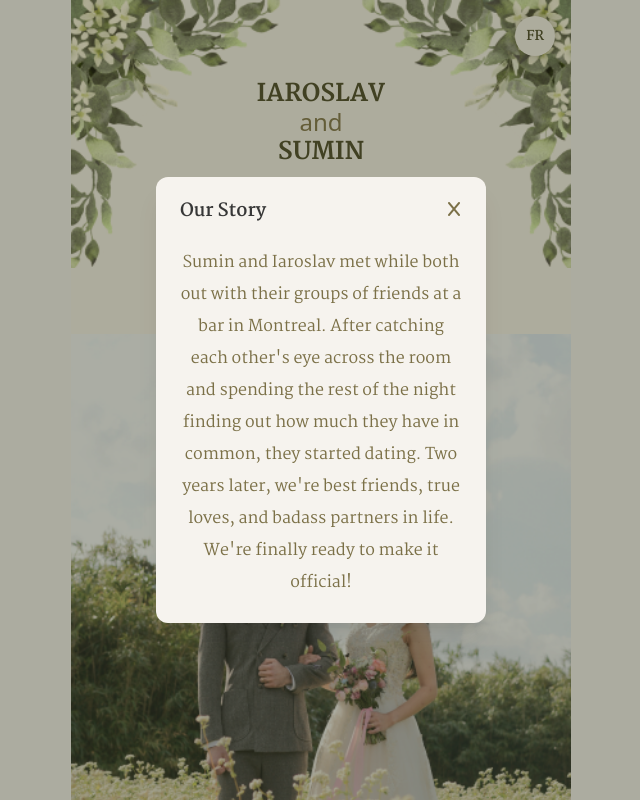
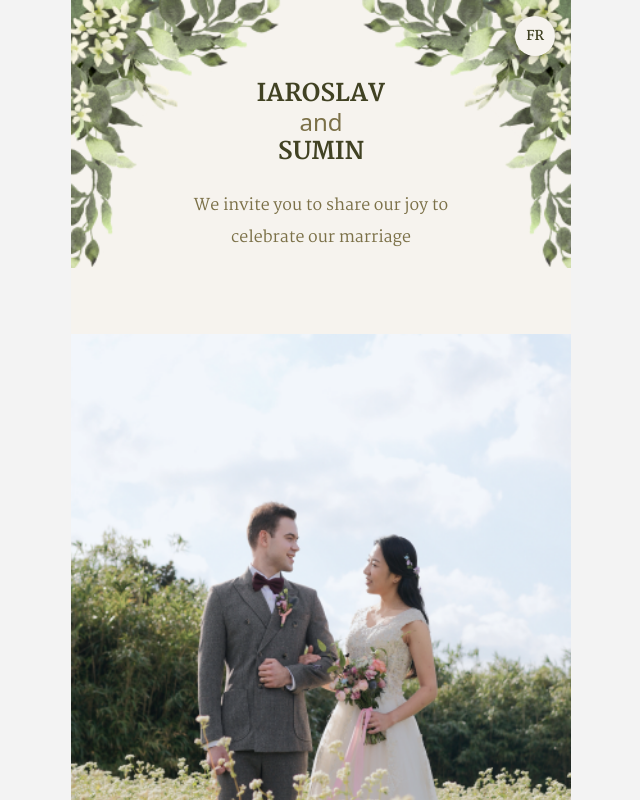
Before and after one commit to NaraeJang/Wegic, a React (Vite) app: page / in a window 1280 px wide. Shown: the top 800 px of the page, without its empty margins (319-959 px from the left). Built offline with nearby package versions, Linux system fonts and the light colour scheme; a web font is replaced by a local one.

Commit message:
Complete OurStory

```diff
--- a/src/App.jsx
+++ b/src/App.jsx
@@ -21,6 +21,7 @@ const WegicContext = createContext();
 
 function App() {
   const [isFrench, setIsFrench] = useState(false);
+  const [isOurStoryModalOpen, setIsOurStoryModalOpen] = useState(false);
 
   const toggleFrench = () => {
     setIsFrench(!isFrench);
@@ -49,7 +50,14 @@ function App() {
 
   return (
     <WegicContext.Provider
-      value={{ toggleFrench, setIsFrench, isFrench, dDay }}>
+      value={{
+        toggleFrench,
+        setIsFrench,
+        isFrench,
+        dDay,
+        setIsOurStoryModalOpen,
+        isOurStoryModalOpen,
+      }}>
       <Header />
       <OurStory />
       <Gallery />
--- a/src/componenets/OurStory.jsx
+++ b/src/componenets/OurStory.jsx
@@ -2,7 +2,7 @@ import { Button, PopupOurStory, Title } from '../subCompoenets';
 import { useWegicContext } from '../App';
 
 const OurStory = () => {
-  const { isFrench } = useWegicContext();
+  const { isFrench, setIsOurStoryModalOpen } = useWegicContext();
 
   const onClick = () => {
     console.log('it is working');
@@ -32,7 +32,13 @@ const OurStory = () => {
             rest of their lives.
           </p>
         )}
-        <Button textFr="Lire la suite" textEn="Read More" onClick={onClick} />
+        <Button
+          textFr="Lire la suite"
+          textEn="Read More"
+          onClick={() => {
+            setIsOurStoryModalOpen(true);
+          }}
+        />
       </section>
     </>
   );
--- a/src/index.css
+++ b/src/index.css
@@ -141,11 +141,18 @@ ul {
   }
 }
 .icon {
-  width: 1rem;
-  height: 1rem;
+  width: 2rem;
+  height: 2rem;
   display: flex;
   align-items: center;
   justify-content: center;
+}
+
+.close-icon {
+  border: none;
+  background-color: transparent;
+  color: #7b7047;
+  cursor: pointer;
 }
 
 .loading {
@@ -283,51 +290,6 @@ ul {
   margin-top: 0.75rem;
 }
 
-.modal__bg {
-  position: fixed;
-  top: 0;
-  left: 0;
-  width: 100%;
-  height: 100%;
-  display: grid !important;
-  place-items: center;
-  background-color: rgba(65, 66, 35, 0.4);
-  overflow-y: auto;
-  overflow-x: hidden;
-  z-index: -10;
-  visibility: hidden;
-  opacity: 0;
-  transition: 0.3s ease-in-out all;
-}
-.modal__page {
-  max-width: 330px;
-  width: 100%;
-  height: auto;
-  margin: auto;
-  padding: 1.5rem;
-  border-radius: 0.75rem;
-  display: flex;
-  flex-direction: column;
-  gap: min(1.75rem, 3vh);
-  background-color: #f6f3ee;
-  box-shadow: 0 20px 25px -5px rgba(0, 0, 0, 0.1), 0 10px 10px -5px rgba(0, 0, 0, 0.04);
-}
-.modal__page-heading {
-  display: flex;
-  flex-direction: row;
-  justify-content: space-between;
-  align-items: start;
-}
-.modal__page-content p {
-  padding: 0;
-}
-
-.show {
-  z-index: 100;
-  visibility: visible;
-  opacity: 1;
-}
-
 .btn, .btn:visited, .btn:link {
   display: inline-block;
   width: 73%;
@@ -459,4 +421,54 @@ button:disabled {
   opacity: 1;
 }
 
+.modal__bg {
+  position: fixed;
+  top: 0;
+  left: 0;
+  width: 100%;
+  height: 100%;
+  display: grid !important;
+  place-items: center;
+  background-color: rgba(65, 66, 35, 0.4);
+  overflow-y: auto;
+  overflow-x: hidden;
+  z-index: -10;
+  visibility: hidden;
+  opacity: 0;
+  transition: 0.3s ease-in-out all;
+}
+.modal__page {
+  max-width: 330px;
+  width: 100%;
+  height: auto;
+  margin: auto;
+  padding: 1.75rem 0 2.5rem;
+  border-radius: 0.75rem;
+  display: flex;
+  flex-direction: column;
+  gap: min(1.75rem, 3vh);
+  background-color: #f6f3ee;
+  box-shadow: 0 20px 25px -5px rgba(0, 0, 0, 0.1), 0 10px 10px -5px rgba(0, 0, 0, 0.04);
+}
+.modal__page-heading {
+  padding: 0 1rem 0 1.75rem;
+  display: flex;
+  flex-direction: row;
+  justify-content: space-between;
+  align-items: center;
+}
+.modal__page-content {
+  padding: 0 1.75rem;
+}
+.modal__page-content p {
+  padding: 0;
+  text-align: start;
+}
+
+.show {
+  z-index: 100;
+  visibility: visible;
+  opacity: 1;
+}
+
 /*# sourceMappingURL=index.css.map */
--- a/src/sass/base/_global.scss
+++ b/src/sass/base/_global.scss
@@ -148,12 +148,20 @@ ul {
   }
 }
 .icon {
-  width: 1rem;
-  height: 1rem;
+  width: 2rem;
+  height: 2rem;
 
   display: flex;
   align-items: center;
   justify-content: center;
+}
+
+.close-icon {
+  border: none;
+  background-color: transparent;
+  color: $cc-primary-500;
+
+  cursor: pointer;
 }
 
 .loading {
--- a/src/sass/main.scss
+++ b/src/sass/main.scss
@@ -2,8 +2,8 @@
 
 @import 'base/global';
 @import 'base/hero';
-@import 'base/ourStory';
 
 @import 'sass-components/button';
 @import 'sass-components/form';
 @import 'sass-components/alert';
+@import 'sass-components/modal';
--- a/src/sass/base/_ourStory.scss
+++ b/src/sass/sass-components/_modal.scss
@@ -25,7 +25,7 @@
     width: 100%;
     height: auto;
     margin: auto;
-    padding: 1.5rem;
+    padding: 1.75rem 0 2.5rem;
     border-radius: 0.75rem;
 
     display: flex;
@@ -37,15 +37,18 @@
     box-shadow: $shadow-4;
 
     &-heading {
+      padding: 0 1rem 0 1.75rem;
       display: flex;
       flex-direction: row;
       justify-content: space-between;
-      align-items: start;
+      align-items: center;
     }
 
     &-content {
+      padding: 0 1.75rem;
       p {
         padding: 0;
+        text-align: start;
       }
     }
   }
--- a/src/subCompoenets/ModalTitle.jsx
+++ b/src/subCompoenets/ModalTitle.jsx
@@ -1,14 +1,14 @@
 import { useWegicContext } from '../App';
 
-const ModalTitle = ({ textFr, textEn }) => {
+const ModalTitle = ({ textFr, textEn, onClick }) => {
   const { isFrench } = useWegicContext();
 
   return (
     <div className="modal__page-heading">
       <h5 className="modal-title">{isFrench ? textFr : textEn}</h5>
-      <div className="icon close-icon">
+      <button type="button" className="icon close-icon" onClick={onClick}>
         <i className="fa-solid fa-x"></i>
-      </div>
+      </button>
     </div>
   );
 };
--- a/src/subCompoenets/PopupOurStory.jsx
+++ b/src/subCompoenets/PopupOurStory.jsx
@@ -1,19 +1,46 @@
+import { useWegicContext } from '../App';
 import ModalTitle from './ModalTitle';
 
 const PopupOurStory = () => {
+  const { isFrench, isOurStoryModalOpen, setIsOurStoryModalOpen } =
+    useWegicContext();
+
   return (
-    <div className="modal__bg show">
+    <div
+      className={
+        isOurStoryModalOpen
+          ? 'modal__bg show our-story-modal'
+          : 'modal__bg our-story-modal'
+      }>
       <div className="modal__page">
-        <ModalTitle textEn="Our Story" textFr="NOTRE HISTOIRE" />
+        <ModalTitle
+          textEn="Our Story"
+          textFr="NOTRE HISTOIRE"
+          onClick={() => {
+            setIsOurStoryModalOpen(false);
+          }}
+        />
         <div className="modal__page-content">
+          {isFrench ? (
+            <p>
+              Sumin et Iaroslav se sont rencontrés alors qu'ils sortaient avec
+              leurs groupes d'amis dans un bar à Montréal. Après s'être croisés
+              dans la pièce et avoir passé le reste de la nuit à découvrir ce
+              qu'ils avaient en commun, ils ont commencé à se fréquenter. Deux
+              ans plus tard, nous sommes meilleurs amis, vrais amours et
+              partenaires durs à cuire dans la vie. Nous sommes enfin prêts à
+              l'officialiser !
+            </p>
+          ) : (
             <p>
               Sumin and Iaroslav met while both out with their groups of friends
               at a bar in Montreal. After catching each other&apos;s eye across
               the room and spending the rest of the night finding out how much
               they have in common, they started dating. Two years later, we're
-            best friends, true loves, and badass partners in life. We're finally
-            ready to make it official!
+              best friends, true loves, and badass partners in life. We're
+              finally ready to make it official!
             </p>
+          )}
         </div>
       </div>
     </div>
--- a/src/subCompoenets/Title.jsx
+++ b/src/subCompoenets/Title.jsx
@@ -6,9 +6,9 @@ const Title = ({ titleFr, titleEn }) => {
 
   return (
     <div>
-      <div class="section-divider">
+      <div className="section-divider">
         <img
-          class="section-divider__img"
+          className="section-divider__img"
           src={divider}
           alt="section divider image"
         />
```
Also changed, not shown: 1 other file (tests, documents, lock files or other folders). Lines whose indentation alone changed are shown as unchanged.
